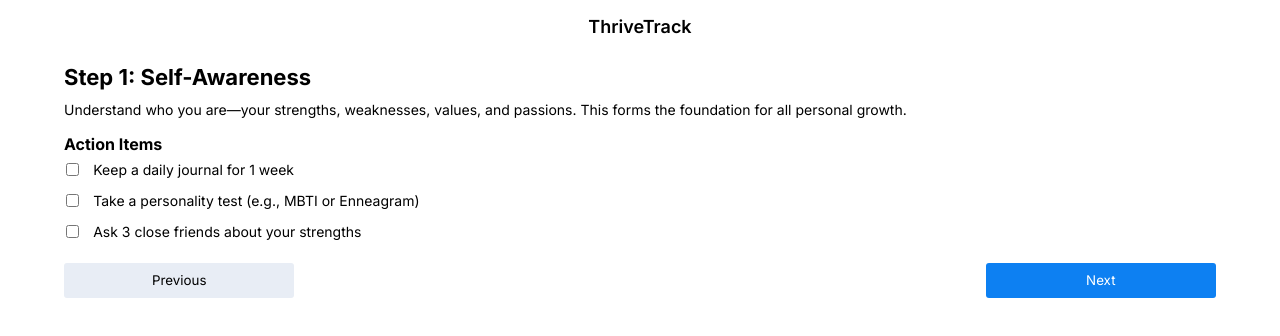
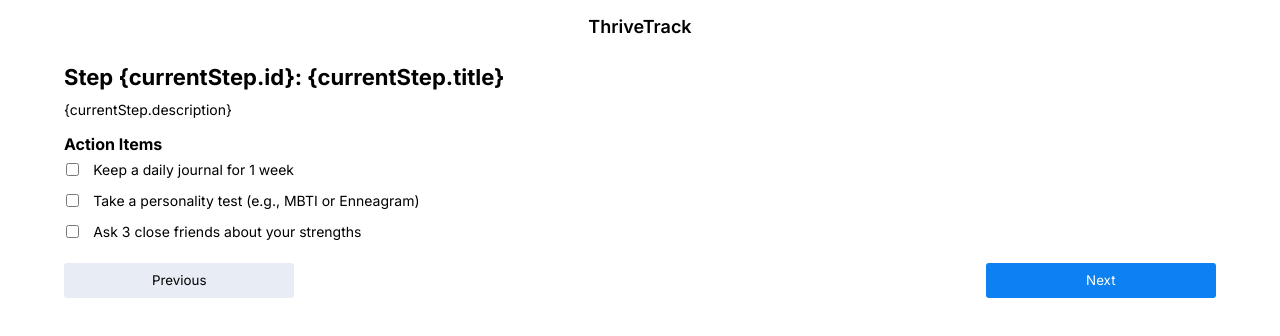
Before and after one commit to Adefenwa/ThriveTrack, a JavaScript app: page / in a window 1280 px wide. Shown: the top 336 px of the page. Built offline with nearby package versions, Linux system fonts and the light colour scheme; the HTML template or start-up script is replaced by a standard one.

Commit message:
added description to the json file and added some dynamics to the jsx via props

```diff
--- a/src/App.js
+++ b/src/App.js
@@ -1,12 +1,18 @@
-import steps from './steps.json'
+import steps from "./steps.json";
 
-console.log(steps)
+console.log(steps);
 export default function App() {
+    const currentStep = steps[0];
+
     return (
         <main className="wrapper">
             <div className="container">
                 <Header />
-                <Steps />
+                <Steps
+                    number="{currentStep.id}"
+                    title="{currentStep.title}"
+                    description="{currentStep.description}"
+                />
                 <Action />
                 <Buttons />
             </div>
@@ -21,14 +27,11 @@ function Header() {
         </header>
     );
 }
-function Steps() {
+function Steps(props) {
     return (
         <section className="steps">
-            <h2 className="step-text">Step 1: Self-Awareness</h2>
-            <p className="body-text">
-                Understand who you are—your strengths, weaknesses, values, and
-                passions. This forms the foundation for all personal growth.
-            </p>
+            <h2 className="step-text">Step {props.number}: {props.title}</h2>
+            <p className="body-text">{props.description}</p>
         </section>
     );
 }
@@ -44,7 +47,7 @@ function Action() {
                             id="action--1"
                             name="action--1"
                         />
-                        <label for="action--1">
+                        <label htmlFor="action--1">
                             Keep a daily journal for 1 week
                         </label>
                     </li>
@@ -54,7 +57,7 @@ function Action() {
                             id="action--2"
                             name="action--2"
                         />
-                        <label for="action--2">
+                        <label htmlFor="action--2">
                             Take a personality test (e.g., MBTI or Enneagram)
                         </label>
                     </li>
@@ -64,7 +67,7 @@ function Action() {
                             id="action--3"
                             name="action--3"
                         />
-                        <label for="action--3">
+                        <label htmlFor="action--3">
                             Ask 3 close friends about your strengths
                         </label>
                     </li>
@@ -75,16 +78,14 @@ function Action() {
 }
 
 function Buttons() {
-  return(
+    return (
         <section className="buttons">
-
             <button type="submit" className="btns btn--prev">
                 Previous
             </button>
             <button type="submit" className="btns btn--next">
                 Next
             </button>
-
         </section>
-    )
+    );
 }
--- a/src/steps.json
+++ b/src/steps.json
@@ -2,6 +2,7 @@
   {
     "id": 1,
     "title": "Self-Awareness",
+    "description": "Understand who you are—your strengths, weaknesses, values, and passions. This forms the foundation for all personal growth.",
     "action_items": [
       "Keep a daily journal for 1 week",
       "Take a personality test (e.g., MBTI or Enneagram)",
@@ -11,6 +12,7 @@
   {
     "id": 2,
     "title": "Set Clear Goals",
+    "description": "Define what success means to you. Set short-term and long-term goals in different areas of life (career, health, relationships, etc.).",
     "action_items": [
       "Write down 3 short-term goals",
       "Create a vision board",
@@ -20,6 +22,7 @@
   {
     "id": 3,
     "title": "Learn & Improve",
+    "description": "Constant learning boosts your self-worth and helps you reach your goals. Read, watch, listen, and take courses.",
     "action_items": [
       "Read 1 personal growth book",
       "Follow 2 motivational YouTube channels or podcasts",
@@ -29,6 +32,7 @@
   {
     "id": 4,
     "title": "Practice Discipline",
+    "description": "Stay consistent with your routines. Build habits that push you closer to your goals even when motivation is low.",
     "action_items": [
       "Wake up and sleep at the same time daily",
       "Create a daily to-do list",
@@ -38,6 +42,7 @@
   {
     "id": 5,
     "title": "Reflect & Adjust",
+    "description": "Evaluate your growth regularly. Celebrate wins and learn from challenges. Adjust your goals and strategies as needed.",
     "action_items": [
       "Do a weekly reflection every Sunday",
       "Track your progress monthly",
```
Lines whose indentation alone changed are shown as unchanged.
